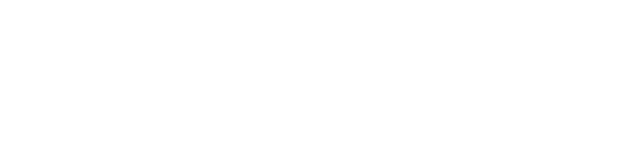
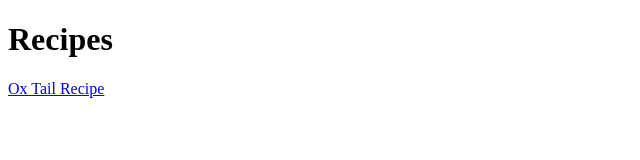
Before and after one commit to hvntg/odin-recipes, a plain HTML site: page index.html in a window 1280 px wide. Shown: the whole page, without its empty margins (0-640 px from the left). Drawn offline with Linux system fonts and the light colour scheme.

Commit message:
Create a link to the recipe page

```diff
--- a/index.html
+++ b/index.html
@@ -5,6 +5,7 @@
 
   </head>
   <body>
-
+    <h1>Recipes</h1>
+    <a href="recipes/oxtail.html"> Ox Tail Recipe</a>
   </body>
 </html>
```
